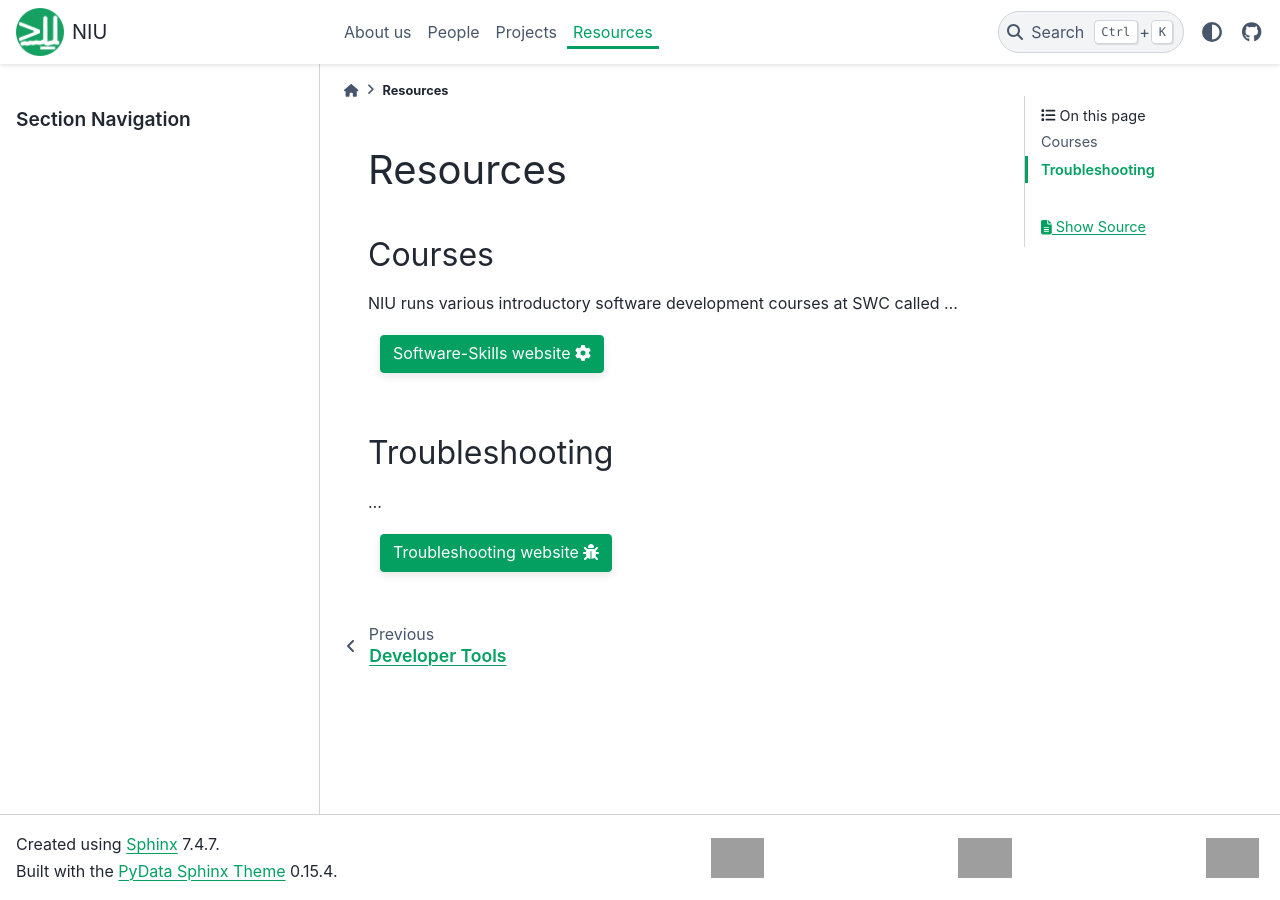
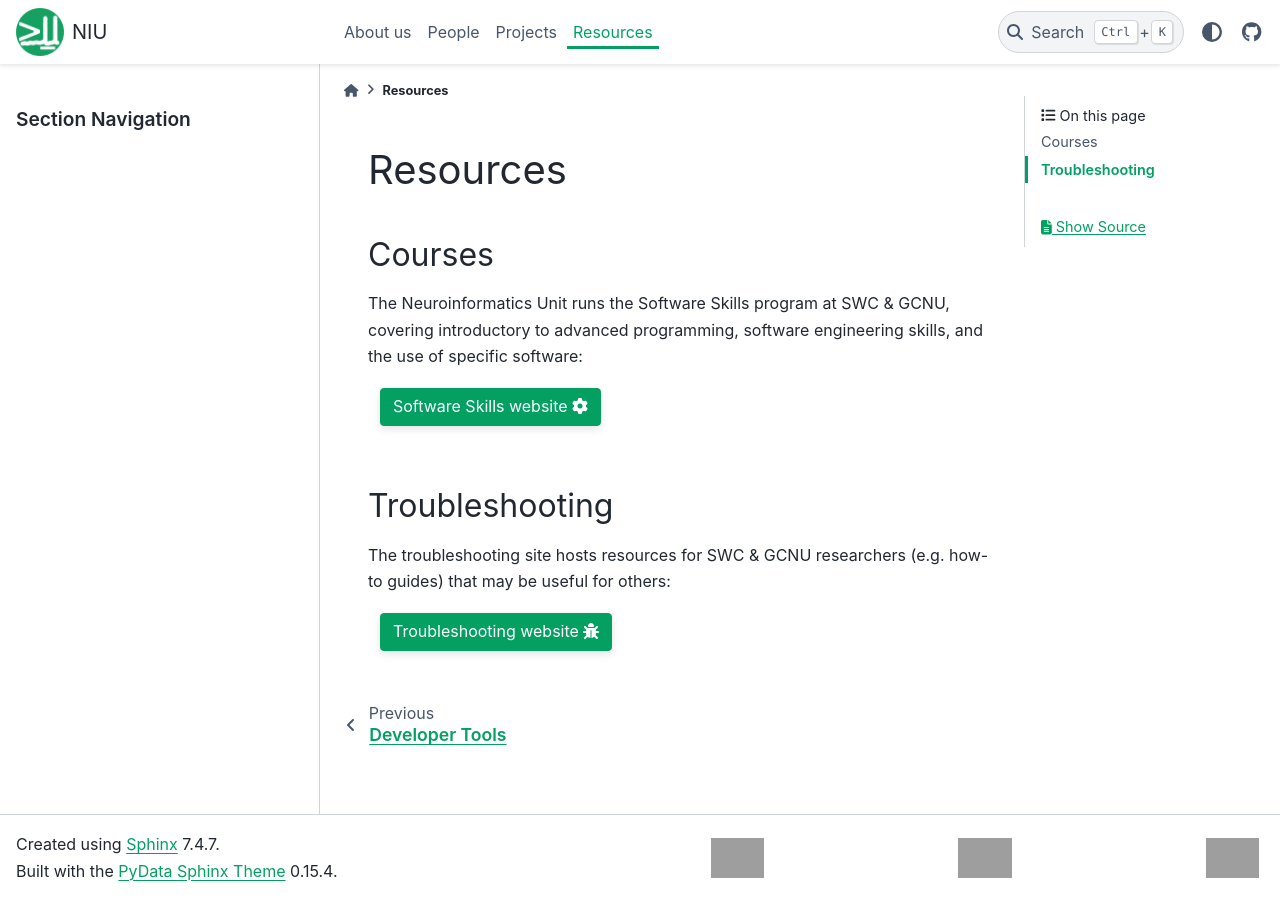
Before and after one commit to neuroinformatics-unit/neuroinformatics-unit.github.io, a Sphinx documentation site: the page built from docs/source/resources.md, in a window 1280 px wide. Built offline with Sphinx 7.4.7 and the PyData theme 0.15.4, drawn with Linux system fonts in a browser that asks for light colours; grey boxes are pictures that could not be loaded.

Commit message:
Add text for troubleshooting and training pages

```diff
--- a/docs/source/resources.md
+++ b/docs/source/resources.md
@@ -2,7 +2,7 @@
 
 ## Courses
 
-NIU runs various introductory software development courses at SWC called ....
+The Neuroinformatics Unit runs the Software Skills program at SWC & GCNU, covering introductory to advanced programming, software engineering skills, and the use of specific software:
 
 <div class="sd-container-fluid sd-sphinx-override sd-mb-4 docutils">
     <div class="sd-row sd-row-cols-2 sd-row-cols-xs-2 sd-row-cols-sm-2 sd-row-cols-md-2 sd-row-cols-lg-2 docutils">
@@ -10,7 +10,7 @@ NIU runs various introductory software development courses at SWC called ....
             <p class="sd-text-left">
                 <a class="sd-sphinx-override sd-btn sd-text-wrap sd-btn-primary sd-shadow-sm reference external" href="https:/troubleshooting.neuroinformatics.dev" target="_blank">
                     <span>
-                        Software-Skills website
+                        Software Skills website
                         <span class="fa fa-gear">
                         </span>
                     </span>
@@ -21,7 +21,7 @@ NIU runs various introductory software development courses at SWC called ....
 </div>
 
 ## Troubleshooting
-....
+The troubleshooting site hosts resources for SWC & GCNU researchers (e.g. how-to guides) that may be useful for others:
 
 <div class="sd-container-fluid sd-sphinx-override sd-mb-4 docutils">
     <div class="sd-row sd-row-cols-2 sd-row-cols-xs-2 sd-row-cols-sm-2 sd-row-cols-md-2 sd-row-cols-lg-2 docutils">
```
Also changed, not shown: docs/source/about.md (+2 -1 lines).
